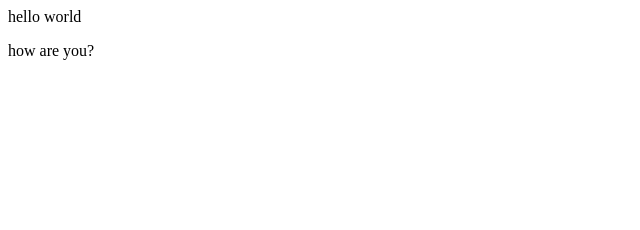
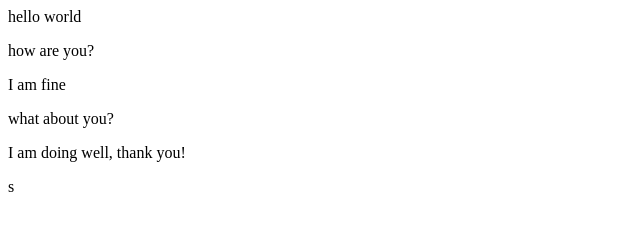
Before and after one commit to mrrupam18-coder/Localrepo, a plain HTML site: page index.html in a window 1280 px wide. Shown: the whole page, without its empty margins (0-640 px from the left). Drawn offline with Linux system fonts and the light colour scheme.

Commit message:
update poject files

```diff
--- a/index.html
+++ b/index.html
@@ -1,2 +1,7 @@
 <p>hello world</p>
 <p>how are you?</p>
+<p>I am fine</p>
+<p>what about you?</p>
+<p>I am doing well, thank you!</p>s
+
+<P></P>
```
Also changed, not shown: 2 other files.
